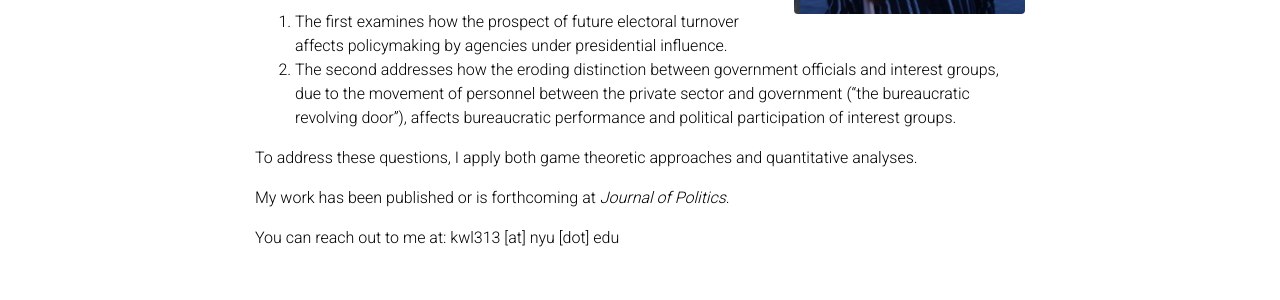
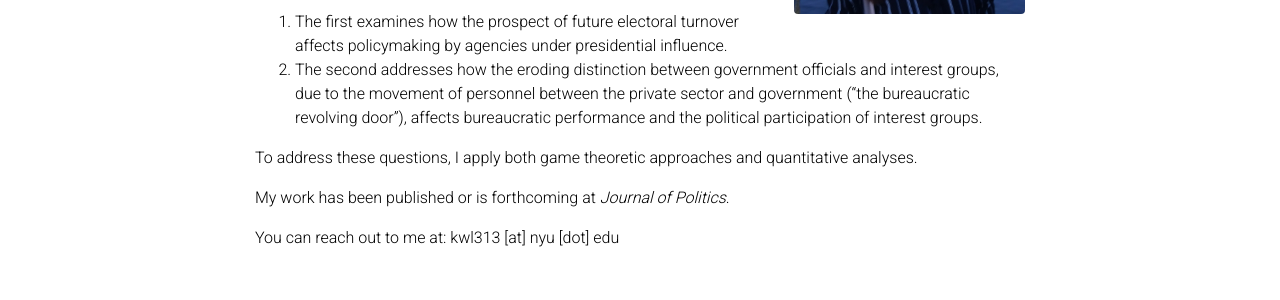
Before and after one commit to kyuwon-lee/kyuwon-lee.github.io, a Jekyll site: the page built from _pages/about.md, in a window 1280 px wide. Shown: the part 438-738 px from the top of the page. Built offline with Jekyll 4.4.1, drawn with Linux system fonts in a browser that asks for light colours; full-size pictures stand in for the smaller copies a plugin makes; comment, search, counter and statistics services are not loaded; a style sheet for code colours, icons or effects is not loaded.

Commit message:
Update about.md

```diff
--- a/_pages/about.md
+++ b/_pages/about.md
@@ -20,7 +20,7 @@ I am a PhD candidate in the Department of Politics at New York University.
 My research interests are bureaucratic politics and American political institutions. My dissertation is unified by a core question: Does political or interest group influence on government agencies undermine or enhance bureaucratic performance? While there is a widespread perception that agencies subjected to such influence perform worse than those that are not, my dissertation addresses unexplored subtleties regarding this question. Specifically, my dissertation consists of two overarching projects.
 
 1. The first examines how the prospect of future electoral turnover affects policymaking by agencies under presidential influence.
-2. The second addresses how the eroding distinction between government officials and interest groups, due to the movement of personnel between the private sector and government ("the bureaucratic revolving door"), affects bureaucratic performance and political participation of interest groups.
+2. The second addresses how the eroding distinction between government officials and interest groups, due to the movement of personnel between the private sector and government ("the bureaucratic revolving door"), affects bureaucratic performance and the political participation of interest groups.
 
 To address these questions, I apply both game theoretic approaches and quantitative analyses.
 
```
